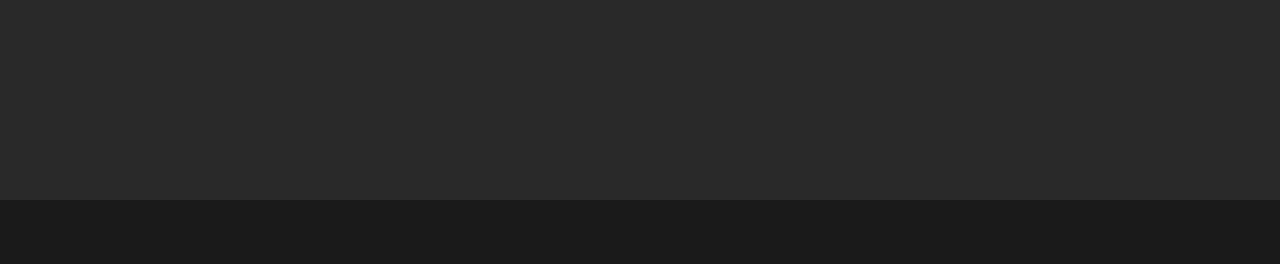
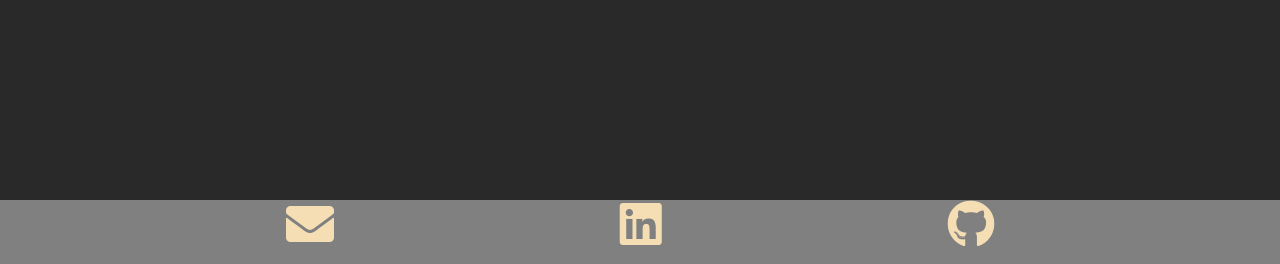
Before and after one commit to devmdeniz/tests, a PHP site: page / in a window 1280 px wide. Shown: the part 2200-2464 px from the top of the page. Before the commit the page ends 2400 px from the top, so only its background shows below. Run offline with PHP 8.4, Linux system fonts and the light colour scheme.

Commit message:
Code footer section
with include font awesome and w3schools css lib

```diff
--- a/css/style.css
+++ b/css/style.css
@@ -11,6 +11,8 @@
 /* Bootstrap */
 
 @import url("https://cdn.jsdelivr.net/npm/bootstrap@5.0.2/dist/css/bootstrap.min.css");
+@import url("https://cdnjs.cloudflare.com/ajax/libs/font-awesome/5.15.3/css/all.min.css");
+@import url("http://www.w3schools.com/lib/w3.css");
 
 /* Bootstrap */
 
@@ -101,3 +103,18 @@ body {
     margin: 2%;
     color: #D3D3D3;
 }
+
+footer {
+    display: flex;
+    flex-direction: row;
+    background-color: gray;
+    align-items: flex-start;
+    justify-content: space-evenly;
+    width: 100vw;
+    height: 8vh;
+}
+
+footer a {
+    text-decoration: none;
+    color: wheat;
+}
--- a/index.html
+++ b/index.html
@@ -50,6 +50,11 @@
             <img src="https://bgcp.bionluk.com/images/avatar/200x200/27b4c6c3-f7c4-4591-8333-ba282f1e4c65.jpg" alt="">
         </div>
     </section>
+    <footer>
+        <a href=""><i class="fas fa-envelope w3-xxxlarge"></i></a>
+        <a href=""><i class="fab fa-linkedin w3-xxxlarge"></i></a>
+        <a href=""><i class="fab fa-github w3-xxxlarge"></i></a>
+    </footer>
     <script src="js/app.js"></script>
 </body>
 
```
